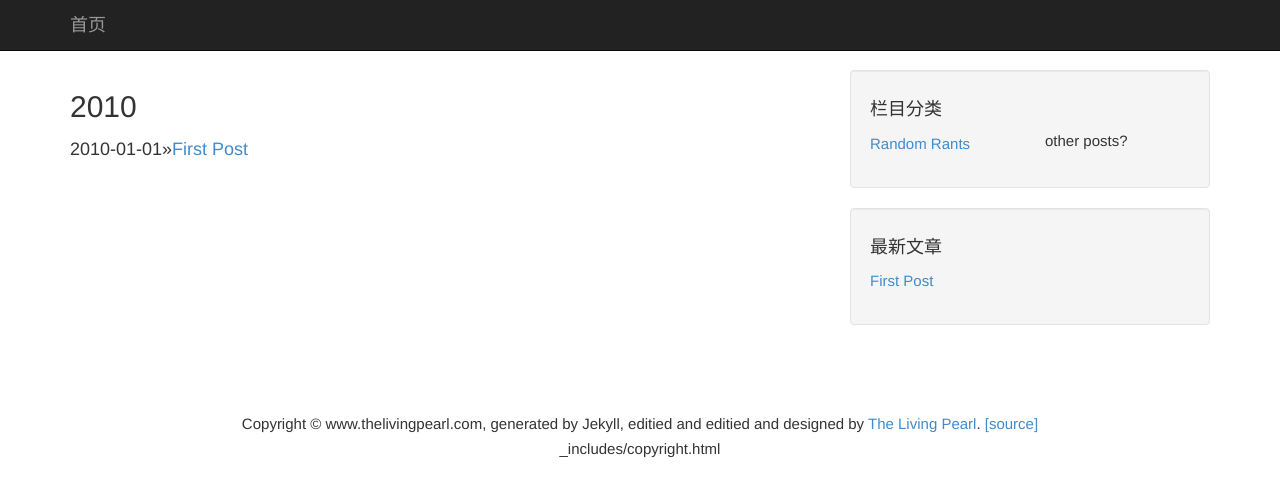
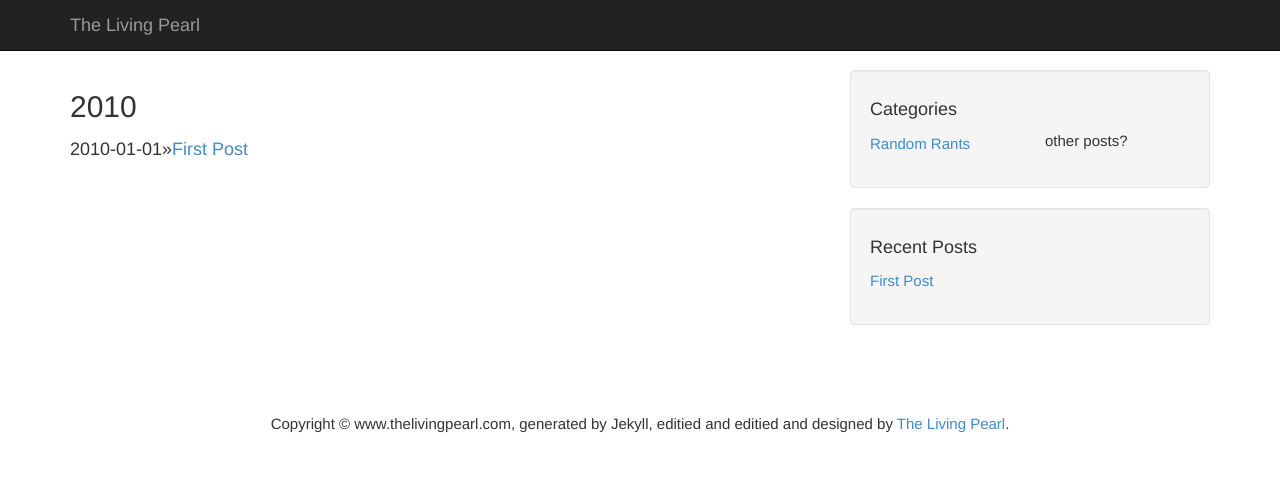
Before and after one commit to cptdeadbones/cptdeadbones.github.io, a Jekyll site: the page built from archives.md, in a window 1280 px wide. Shown: the top 497 px of the page. Built offline with Jekyll 4.4.1, drawn with Linux system fonts in a browser that asks for light colours.

Commit message:
updates 4

```diff
--- a/_includes/copyright.html
+++ b/_includes/copyright.html
@@ -1,5 +1,4 @@
             <div style="text-align:center;margin-top:15px;">
-				Copyright &copy; {{ site.domain }}, generated by Jekyll, editied and editied and designed by <a href="https://www.thelivingpearl.com">The Living Pearl</a>. <a href="https://github.com/{{site.github}}/{{site.github}}.github.com">[source]</a>
+				Copyright &copy; {{ site.domain }}, generated by Jekyll, editied and editied and designed by <a href="https://www.thelivingpearl.com">The Living Pearl</a>.
 				<br/>
-				_includes/copyright.html
-            </div>
+      </div>
--- a/_layouts/default.html
+++ b/_layouts/default.html
@@ -45,7 +45,7 @@
             </span>
           </button>
           <a class="navbar-brand" href="/">
-            首页
+            The Living Pearl
           </a>
         </div>
         <!-- Collect the nav links, forms, and other content for toggling -->
@@ -68,7 +68,7 @@
           <!-- Blog Categories Well -->
           <div class="well">
             <h4>
-              栏目分类
+              Categories
             </h4>
             <div class="row">
               {% include categories.html %}
@@ -78,7 +78,7 @@
 		  <!-- Blog Recent Well -->
           <div class="well">
             <h4>
-              最新文章
+              Recent Posts
             </h4>
 			<div class="row">
               {% include recent_posts.html %}
--- a/_layouts/index.html
+++ b/_layouts/index.html
@@ -44,7 +44,7 @@
             </span>
           </button>
           <a class="navbar-brand" href="/">
-            Nav
+            The Living Pearl
           </a>
         </div>
         <!-- Collect the nav links, forms, and other content for toggling -->
```
Also changed, not shown: assets/column_list_code.png (deleted), assets/test_result_cloudflare.png (deleted), assets/test_reuslt_incapsula.png (deleted).
